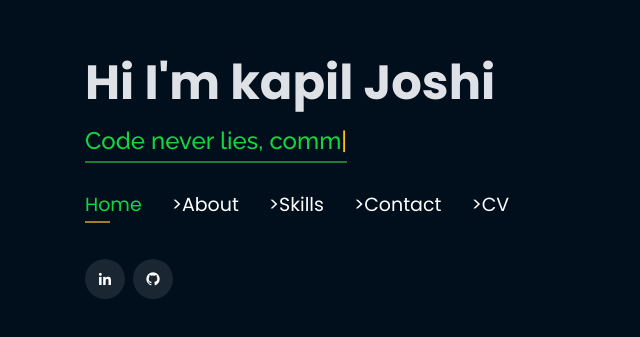
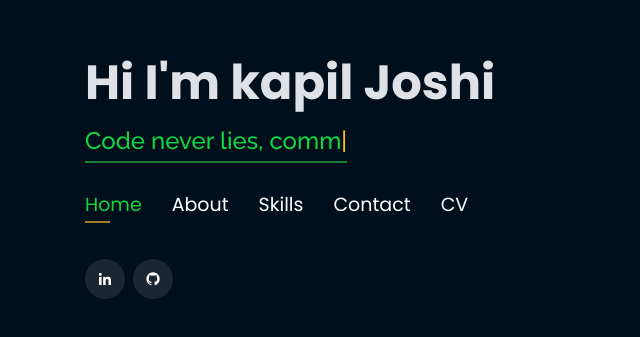
Before and after one commit to Ka-pil/my-portfolio, a plain HTML site: page index.html in a window 1280 px wide. Shown: the part 221-558 px from the top of the page, without its empty margins (0-640 px from the left). Drawn offline with nearby package versions, Linux system fonts and the light colour scheme.

Commit message:
Update index.html

```diff
--- a/index.html
+++ b/index.html
@@ -68,27 +68,22 @@
       <h2 style="color:#fff"> <span class="typing" style="color:#12D640"></span></h2>
       <nav class="nav-menu d-none d-lg-block">
         <ul>
-          <li class="active"><a href="#header"> <span data-aos="fade-down"
-     data-aos-easing="linear"
-     data-aos-duration="1500">Home</span></a></li>
-          <li><a href="#about"><span data-aos="fade-down"
-     data-aos-easing="linear"
-     data-aos-duration="2000">>About</span></a></li>
+          <li class="active"><a href="#header"> <span data-aos="fade-up"
+     data-aos-duration="3000">Home</span></a></li>
+          <li><a href="#about"><span data-aos="fade-up"
+     data-aos-duration="3000">About</span></a></li>
           <!-- <li><a href=""> <span>Education</span></a></li> -->
           <!-- <li><a href="#experience"> <span>Experience</span></a></li> -->
 <!--          <li><a href="#projects"> <span>Projects</span></a></li>-->
           <!-- <li><a href="#portfolio"> <span>Projects</span></a></li> -->
-          <li><a href="#skills"> <span data-aos="fade-down"
-     data-aos-easing="linear"
-     data-aos-duration="2500">>Skills</span></a></li>
+          <li><a href="#skills"> <span data-aos="fade-up"
+     data-aos-duration="3000">Skills</span></a></li>
           <!-- <li><a href="https://drive.google.com/file/d/1pT-Nk6AxY9ZOWBizuDb4htA3IiUF_fSe/view?usp=sharing" target="_blank"> <span>Resume</span></a></li> -->
           <!-- <li><a href="#links"> <span>Resume & Links</span></a></li> -->
-          <li><a href="#contacts"> <span data-aos="fade-down"
-     data-aos-easing="linear"
-     data-aos-duration="3000">>Contact</span></a></li>
-           <li><a href="#cv"> <span data-aos="fade-down"
-     data-aos-easing="linear"
-     data-aos-duration="3500">>CV</span></a></li>
+          <li><a href="#contacts"> <span data-aos="fade-up"
+     data-aos-duration="3000">Contact</span></a></li>
+           <li><a href="#cv"> <span data-aos="fade-up"
+     data-aos-duration="3000">CV</span></a></li>
 
         </ul>
       </nav><!-- .nav-menu -->
```
